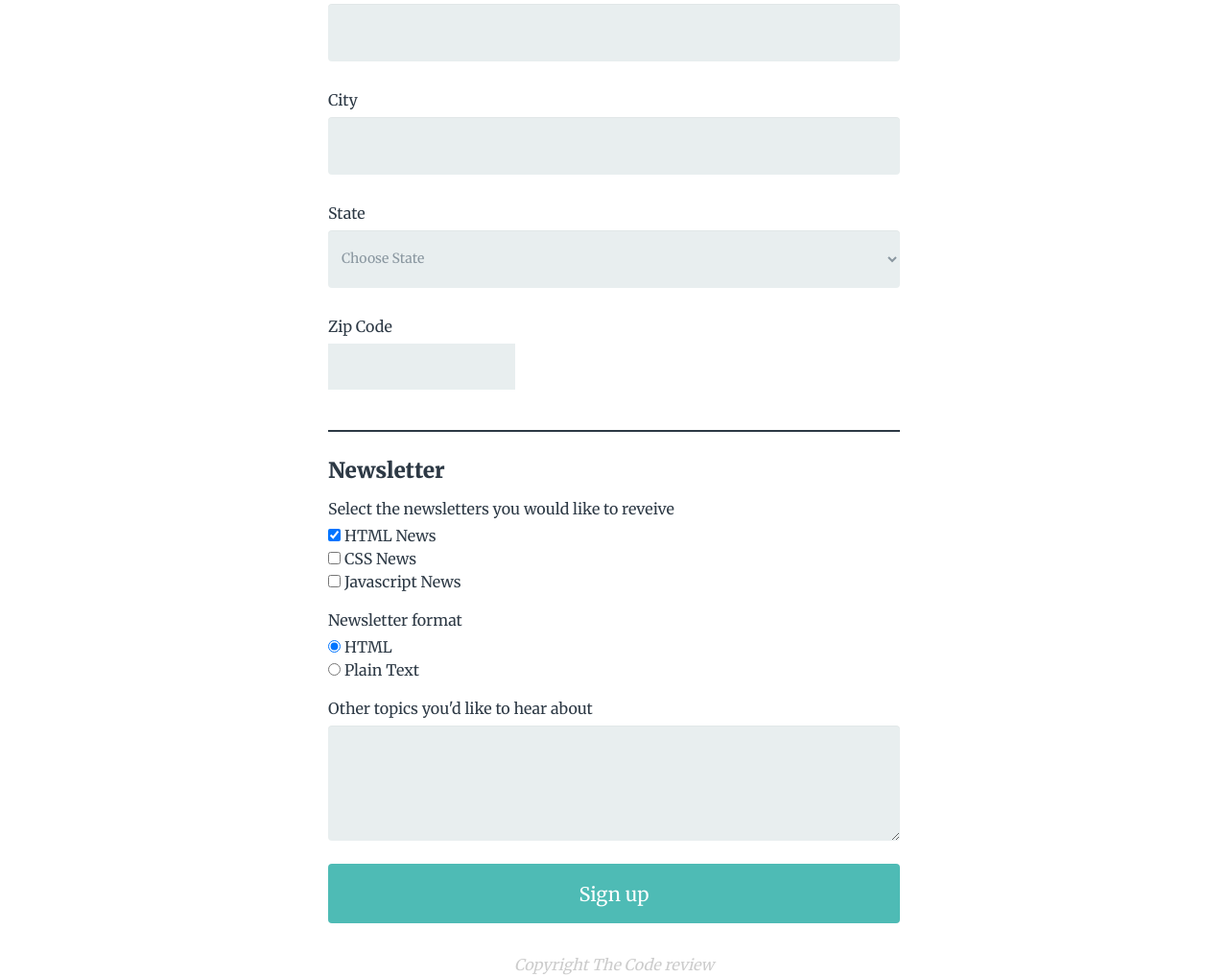
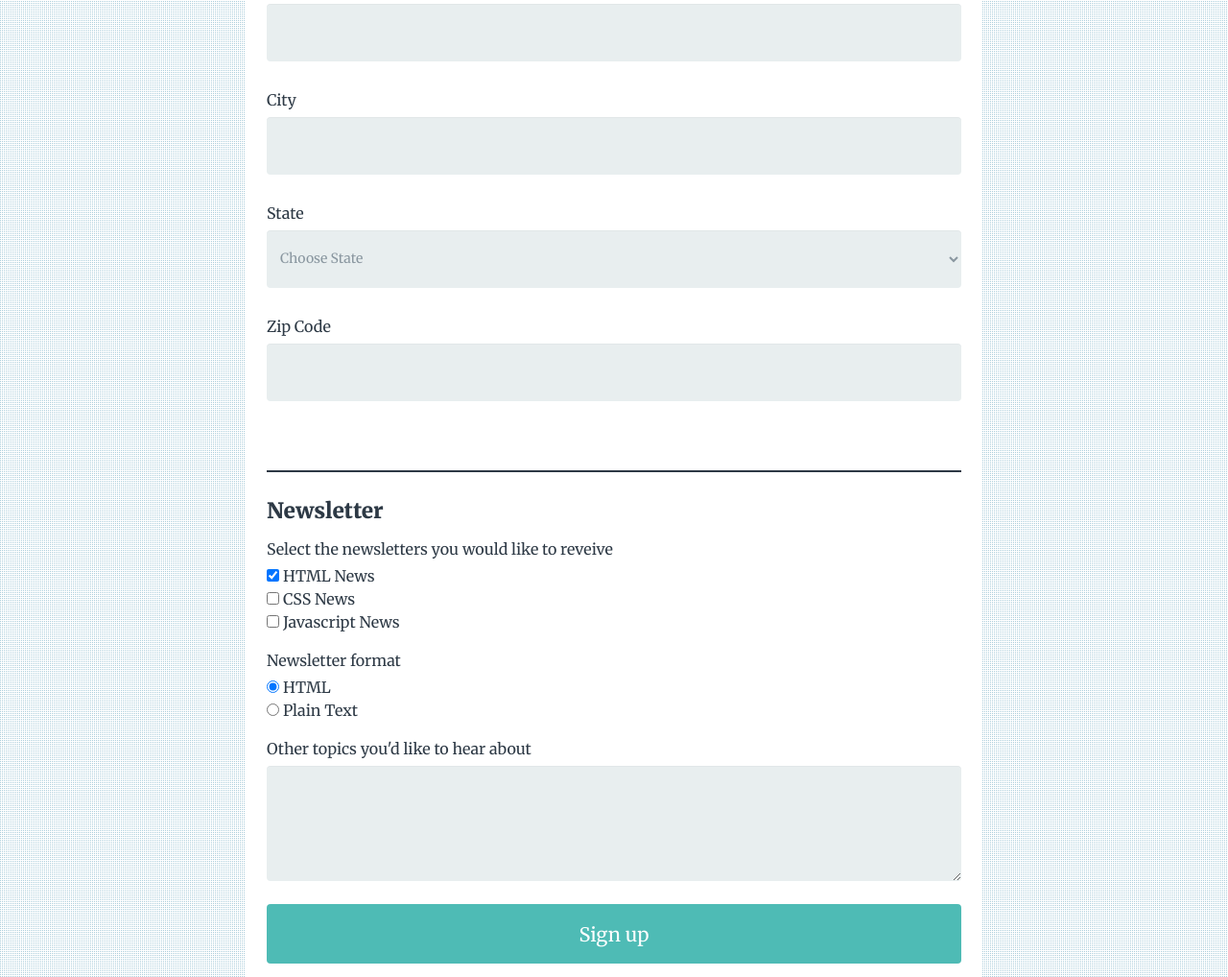
Before and after one commit to dagnachew/online_registration_form, a plain HTML site: page index.html in a window 1280 px wide. Shown: the part 635-1653 px from the top of the page at 96% size. Drawn offline with Linux system fonts and the light colour scheme.

Commit message:
registration-form

```diff
--- a/css/styles.css
+++ b/css/styles.css
@@ -9,7 +9,7 @@
 	text-transform: uppercase;
 	display: inline-block;
 	padding: 20px 30px;
-	margin-top: 0px;
+	margin-top: 0;
 	width: 100%;
 	text-align: center;
 	margin-bottom: 20px;
@@ -48,6 +48,7 @@
 body {
   font-family: 'Merriweather', serif;
   color: #2d3945;
+  background-image: url(../images/dots-blue.gif);
 }
 
 form {
@@ -141,9 +142,6 @@ label.list {
   display: inline;
 }
 
-
-
-
 footer p {
 	text-align: center;
 	color: #ccc;
@@ -161,11 +159,10 @@ textarea {
 	  height: 120px;
 }
 
-
-@media screen and (min-width: 960px){
+@media screen and (min-width: 769px){
 
 	form {
-	  width: 50%;
+	  width: 60%;
 	}
 
  }
--- a/index.html
+++ b/index.html
@@ -81,11 +81,11 @@
 				<option value="WY">Wyoming</option>
 			</select>
 		  <label for="zipcode" class="half">Zip Code</label>
-			<input type="zipcode" id="zipcode" name="user_zipcode" >
+			<input type="text" id="zipcode" name="user_zipcode" >
         </fieldset>
         <fieldset>
           <legend class="newsletter"> Newsletter</legend>
-			<label for="newsletters">Select the newsletters you would like to reveive</label>
+			<label for="newsletter" id="newsletter">Select the newsletters you would like to reveive</label>
 			<input type="checkbox" checked id="html" value="newsletter"><label for="html" class="list">HTML News</label><br />
 			<input type="checkbox" id="css" value="newsletter"><label for="css" class="list">CSS News</label> <br />
 			<input type="checkbox" id="javascript" value="newsletter"><label for="javascript" class="list">Javascript News</label><br />
@@ -98,9 +98,8 @@
           <button type="submit">Sign up</button>
 		  </fieldset>
       </form>
-
-    </body>
 	<footer>
 	<p> Copyright The Code review</p>
 	</footer>
+	</body>
 </html>
```
Also changed, not shown: images/dots-blue.gif (added).
